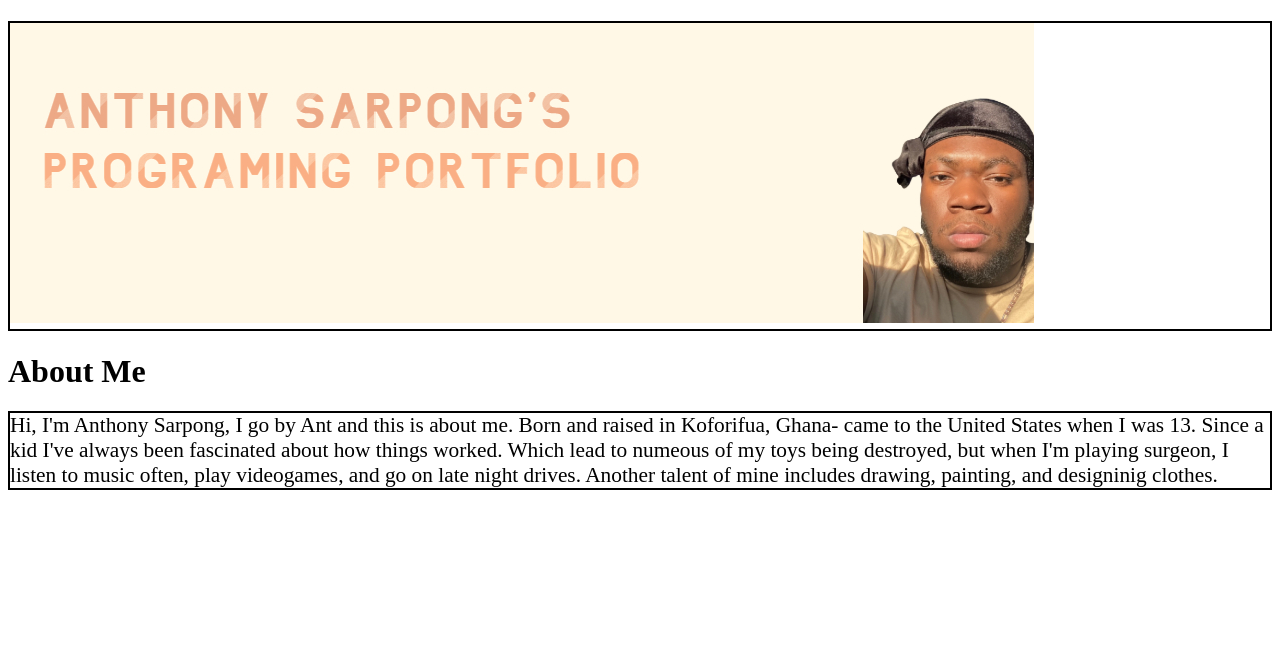
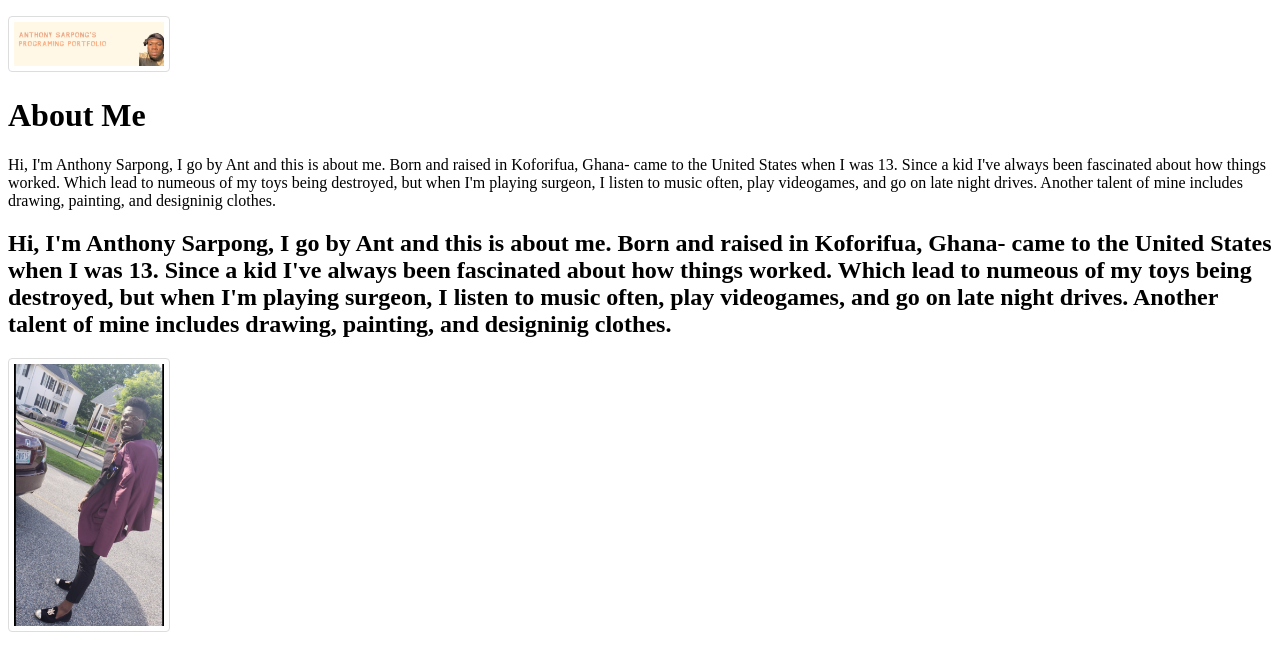
Before and after one commit to httpanthony/httpanthony.github.io, a plain HTML site: page aboutme.html in a window 1280 px wide. Drawn offline with Linux system fonts and the light colour scheme.

Commit message:
Update aboutme.html

```diff
--- a/aboutme.html
+++ b/aboutme.html
@@ -12,21 +12,22 @@
  <p> Hi, I'm Anthony Sarpong, I go by Ant and this is about me. Born and raised in Koforifua, Ghana- came to the United States when I was 13. Since a kid I've always been fascinated about how
         things worked. Which lead to numeous of my toys being destroyed, but when I'm playing surgeon, I listen to music often, play videogames, and go on late night drives.
         Another talent of mine includes drawing, painting, and designinig clothes.</p>
-     <style type= "text/css">
-            p
-            {
-                border:2px solid black;
-                font-size:16pt;
+
+        <style>
+            img {
+                border: 1px solid #ddd;
+                border-radius: 4px;
+                padding: 5px;
+                width: 150px;
             }
-                <img src="sarpong.jpg" float: left;/>
-
-
-          div {
-                height: 200px;
-                width: 50%;
-         }
         </style>
-
+        </head>
     </body>
 
+<h2> Hi, I'm Anthony Sarpong, I go by Ant and this is about me. Born and raised in Koforifua, Ghana- came to the United States when I was 13. Since a kid I've always been fascinated about how
+        things worked. Which lead to numeous of my toys being destroyed, but when I'm playing surgeon, I listen to music often, play videogames, and go on late night drives.
+    Another talent of mine includes drawing, painting, and designinig clothes.</h2>
+<img src="sarpong.jpg" alt="Me" style="width:150px">
+</body>
+
 </html>
```
